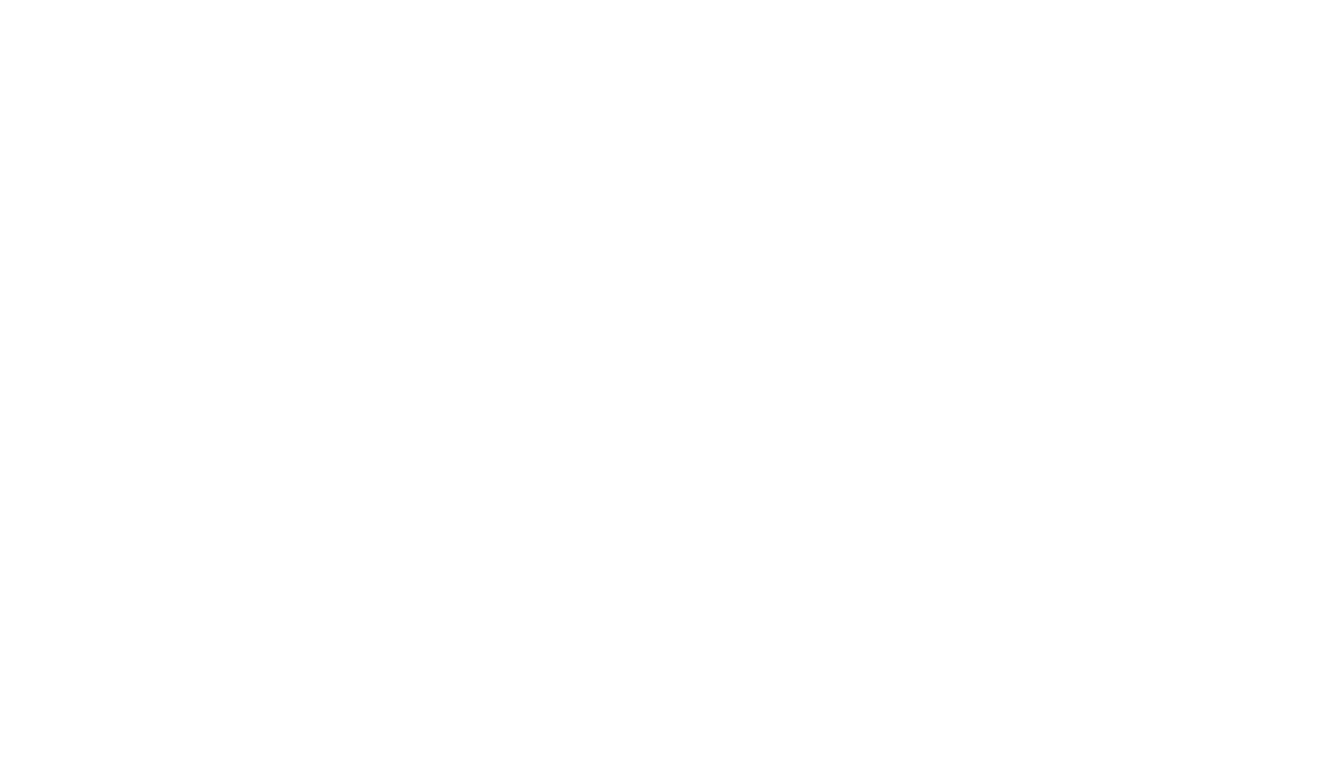
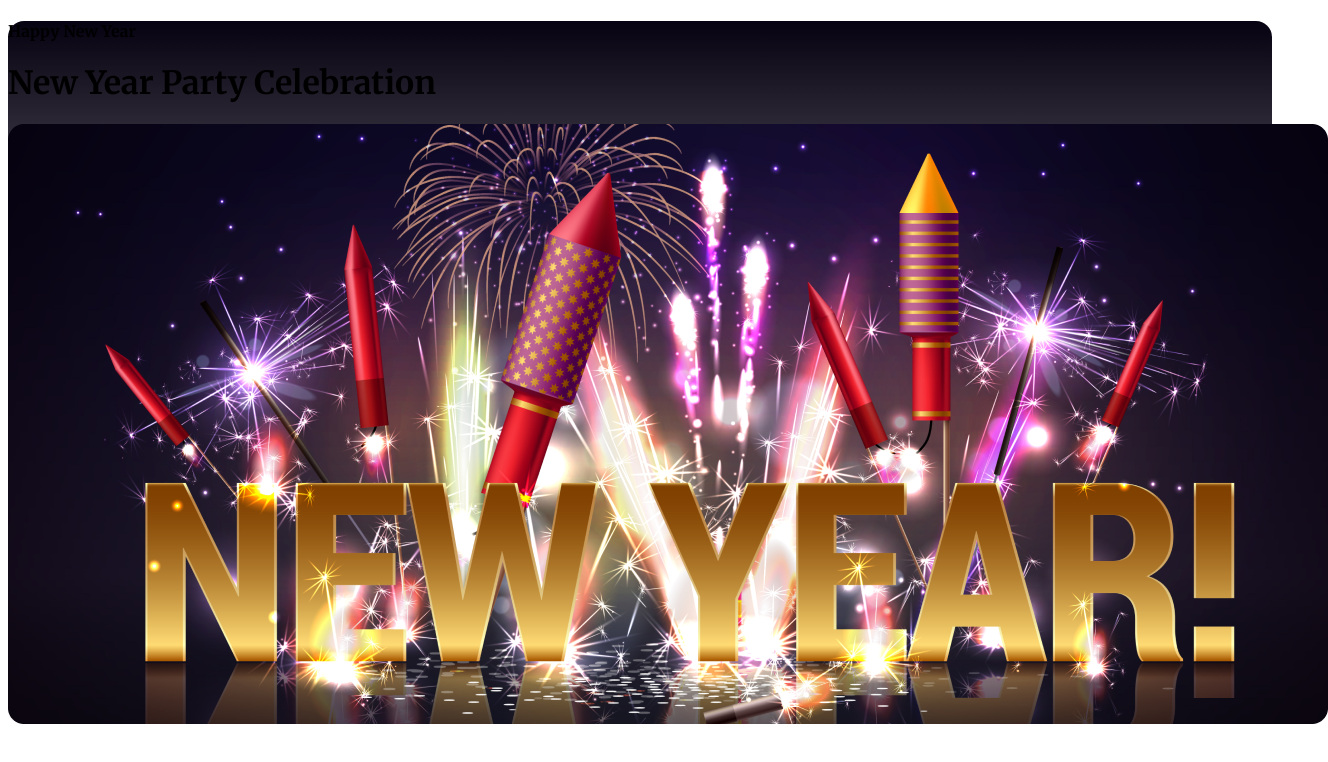
Before and after one commit to Syful-Islam1/happy-new-Y2024, a plain HTML site: page index.html in a window 1280 px wide. Shown: the whole page, 1328 px wide, since content can reach past the window. Drawn offline with Linux system fonts and the light colour scheme.

Commit message:
crated by header

```diff
--- a/index.html
+++ b/index.html
@@ -1,12 +1,26 @@
 <!DOCTYPE html>
 <html lang="en">
+
 <head>
     <meta charset="UTF-8">
     <meta name="viewport" content="width=device-width, initial-scale=1.0">
     <title>Happy New Year 2024</title>
+    <link rel="preconnect" href="https://fonts.googleapis.com">
+    <link rel="preconnect" href="https://fonts.gstatic.com" crossorigin>
+    <link
+        href="https://fonts.googleapis.com/css2?family=Inter:wght@400;500;700;800;900&family=Merriweather:wght@400;700;900&display=swap"
+        rel="stylesheet">
     <link rel="stylesheet" href="styles/style.css">
 </head>
+
 <body>
+    <!-- this is a header secction  -->
+    <header class="header">
+        <h4>Happy New Year</h4>
+        <h1>New Year Party Celebration</h1>
+        <img class="banner-img" src="resources/Banner Image.png" alt="" />
+    </header>
 
 </body>
+
 </html>
--- a/styles/style.css
+++ b/styles/style.css
@@ -0,0 +1,11 @@
+/* common shared styles */
+body {
+    font-family: 'Inter', sans-serif;
+    font-family: 'Merriweather', serif;
+}
+
+.header {
+    border-radius: 16px;
+    background: linear-gradient(180deg, #070211 0%, rgba(7, 2, 17, 0.00) 100%);
+    width: auto;
+}
```
